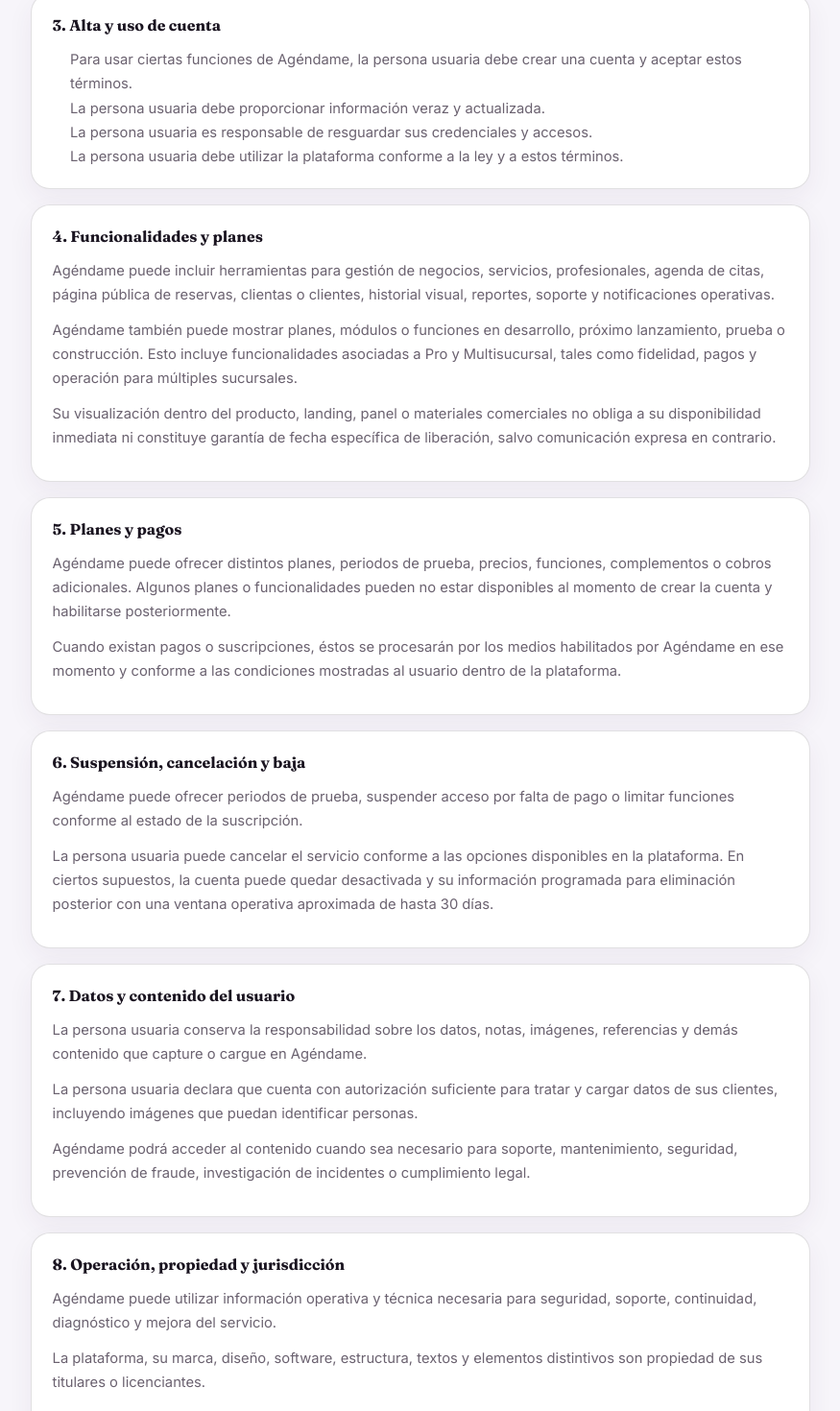
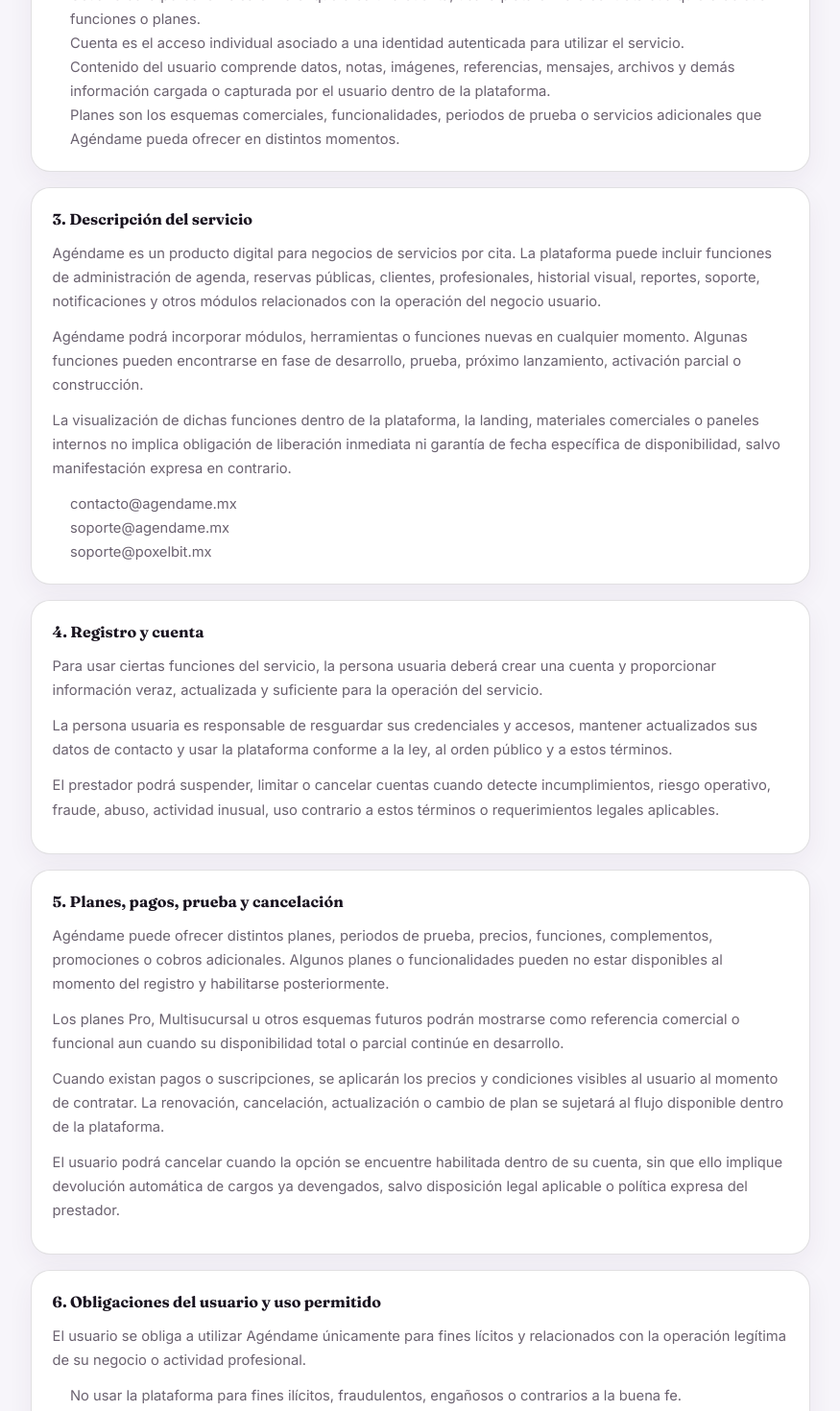
Before and after one commit to uxurimx/agendame, a Next.js app: page /terminos-y-condiciones in a window 1280 px wide. Shown: the part 700-2170 px from the top of the page at 96% size, without its empty margins (202-1077 px from the left). Built offline with nearby package versions, Linux system fonts and the light colour scheme; no server answers; the database is empty.

Commit message:
Refinar textos legales públicos

```diff
--- a/src/app/aviso-de-privacidad/page.tsx
+++ b/src/app/aviso-de-privacidad/page.tsx
@@ -9,71 +9,81 @@
   {
     title: "1. Responsable",
     paragraphs: [
-      "POXELBIT SAS, con domicilio en Hermanos Flores Magón #3102, Infonavit Humaya, Culiacán, Sinaloa, México, C.P. 80020, es responsable del tratamiento de los datos personales recabados a través de Agéndame.",
+      "POXELBIT SAS, en su carácter de prestador de servicios digitales y operador de Agéndame en México, es responsable del tratamiento de los datos personales recabados a través de la plataforma.",
     ],
     bullets: ["contacto@agendame.mx", "soporte@agendame.mx", "soporte@poxelbit.mx"],
   },
   {
-    title: "2. Datos que podemos tratar",
+    title: "2. Datos personales que podemos recabar y tratar",
     bullets: [
-      "Datos de cuenta del negocio, como nombre, correo, teléfono, nombre comercial y datos básicos de operación.",
-      "Datos de clientas o clientes capturados por el negocio usuario, como nombre, teléfono, correo, notas, historial de citas y preferencias.",
-      "Imágenes o referencias visuales cargadas por el negocio usuario.",
-      "Datos necesarios para acceso, seguridad, soporte, cobro, operación y continuidad del servicio.",
+      "Datos de identificación y contacto del usuario o del negocio, como nombre, correo, teléfono, nombre comercial y datos básicos de operación.",
+      "Datos de autenticación, acceso, seguridad y continuidad del servicio.",
+      "Datos de clientas o clientes capturados por el propio usuario dentro de la plataforma.",
+      "Notas, historial, referencias visuales, imágenes y demás contenido cargado por el usuario.",
+      "Datos necesarios para soporte, cobro, administración de la cuenta, prevención de fraude, continuidad operativa y cumplimiento legal.",
     ],
   },
   {
-    title: "3. Finalidades",
+    title: "3. Finalidades primarias del tratamiento",
     bullets: [
-      "Crear, administrar y proteger la cuenta del negocio usuario.",
-      "Operar la agenda, reservas, servicios, profesionales, clientas, citas y herramientas relacionadas.",
-      "Procesar cobros, suscripciones, cambios de plan y solicitudes del usuario.",
-      "Atender soporte, seguridad, prevención de fraude y cumplimiento legal.",
-      "Mejorar y mantener el servicio.",
+      "Crear, administrar, autenticar y proteger la cuenta del usuario.",
+      "Operar la plataforma y sus funciones de agenda, reservas, clientes, profesionales, historial, reportes y herramientas relacionadas.",
+      "Procesar solicitudes, soporte, cobros, suscripciones, cambios de plan, cancelaciones y atención operativa.",
+      "Prevenir fraude, abuso, accesos no autorizados, incidentes de seguridad o usos contrarios a los términos aplicables.",
+      "Mantener, mejorar, diagnosticar y dar continuidad al servicio.",
+      "Cumplir obligaciones legales, regulatorias o requerimientos de autoridad competente.",
     ],
   },
   {
     title: "4. Datos de terceros capturados por el usuario",
     paragraphs: [
       "El negocio usuario es responsable de contar con base legal, aviso y autorizaciones necesarias para capturar datos de sus clientes dentro de Agéndame.",
-      "Si el negocio usuario sube fotografías o referencias visuales que puedan identificar a una persona, declara que cuenta con autorización suficiente para dicho tratamiento.",
+      "Si el negocio usuario sube fotografías, referencias visuales o cualquier contenido que pueda identificar a una persona, declara que cuenta con autorización suficiente para dicho tratamiento y asume la responsabilidad correspondiente frente a terceros.",
     ],
   },
   {
-    title: "5. Acceso a la información",
+    title: "5. Acceso, uso interno y compartición limitada",
     paragraphs: [
-      "Agéndame no usa los datos del negocio usuario ni de sus clientes para fines ajenos a la operación del servicio. Sin embargo, sí puede acceder a cierta información cuando sea necesario para soporte técnico, mantenimiento, seguridad, prevención de fraude, investigación de incidentes o cumplimiento legal.",
+      "Agéndame no comercializa los datos personales recabados a través de la plataforma como parte ordinaria de su operación. No obstante, podrá acceder, utilizar o compartir cierta información cuando ello sea necesario para operar correctamente el servicio, prestar soporte técnico, mantenimiento, verificación, diagnóstico, continuidad operativa, seguridad, prevención de fraude, atención de incidentes o cumplimiento de obligaciones legales.",
+      "La información también podrá ser tratada por terceros o proveedores que apoyen la operación tecnológica del servicio, en la medida estrictamente necesaria para su funcionamiento.",
     ],
   },
   {
-    title: "6. Conservación y eliminación",
+    title: "6. Conservación, bloqueo y eliminación",
     paragraphs: [
-      "Agéndame puede conservar la información mientras exista una relación activa con el negocio usuario y durante el tiempo necesario para fines operativos, legales, de seguridad, respaldo o resolución de controversias.",
-      "Cuando el usuario solicite la eliminación de su cuenta, la cuenta puede quedar desactivada y programada para eliminación posterior. Actualmente Agéndame contempla una ventana operativa de hasta 30 días para retención temporal, reactivación, validación y proceso de eliminación correspondiente.",
+      "Agéndame podrá conservar la información mientras exista relación activa con el usuario y por el tiempo razonablemente necesario para fines operativos, contractuales, legales, de seguridad, auditoría, respaldo, continuidad del servicio o atención de controversias.",
+      "Cuando el usuario solicite la cancelación o eliminación de su cuenta, la información podrá quedar desactivada, bloqueada o programada para eliminación posterior conforme a las políticas operativas vigentes, incluyendo una ventana de retención temporal para validación, reactivación, prevención de abuso, seguridad o cumplimiento legal.",
     ],
   },
   {
-    title: "7. Derechos ARCO",
+    title: "7. Derechos ARCO y revocación del consentimiento",
     paragraphs: [
       "La persona titular puede solicitar acceso, rectificación, cancelación u oposición respecto de sus propios datos, así como revocar el consentimiento cuando legalmente proceda.",
-      "La solicitud deberá incluir al menos nombre de la persona solicitante, medio de contacto para responder, relación con la cuenta o datos involucrados y una descripción clara de la solicitud.",
+      "La solicitud deberá incluir al menos nombre de la persona solicitante, medio de contacto para responder, relación con la cuenta o datos involucrados, una descripción clara de la solicitud y elementos razonables para identificar la información relacionada.",
     ],
   },
   {
-    title: "8. Cambios al aviso",
+    title: "8. Medidas, alcances y limitaciones",
     paragraphs: [
-      "Agéndame podrá modificar este aviso para reflejar cambios legales, técnicos, operativos o comerciales. La versión vigente deberá publicarse en los canales oficiales del servicio.",
-      "Agéndame puede incorporar nuevas funciones, planes, mejoras o módulos en el tiempo. La aparición de funciones en desarrollo, preventa, prueba, próximo lanzamiento o construcción dentro del producto o materiales comerciales no implica disponibilidad inmediata para todos los usuarios, salvo que expresamente se indique lo contrario.",
+      "Agéndame implementa medidas razonables de carácter administrativo, técnico y operativo para proteger la información tratada dentro de la plataforma. Sin embargo, ningún entorno digital puede garantizar seguridad absoluta o invulnerabilidad total frente a incidentes, accesos no autorizados o eventos fuera del control razonable del prestador.",
+      "El usuario también reconoce que la seguridad del servicio depende en parte del resguardo de sus accesos, contraseñas, dispositivos, cuentas y prácticas internas.",
     ],
   },
-];
+  {
+    title: "9. Cambios al aviso y evolución del servicio",
+    paragraphs: [
+      "Agéndame podrá modificar este aviso para reflejar cambios legales, técnicos, operativos, comerciales o funcionales del servicio. La versión vigente será la publicada en los canales oficiales de la plataforma.",
+      "La incorporación de nuevas funciones, módulos, planes, herramientas, mejoras o servicios en desarrollo no modifica por sí sola la naturaleza general de este aviso, salvo que exista un cambio material en el tratamiento de datos que deba informarse de forma adicional.",
+    ],
+  },
+] as const;
 
 export default function PrivacyPage() {
   return (
     <LegalPage
       title="Aviso de Privacidad"
       updatedAt="2 de agosto de 2026"
-      intro="Este aviso describe, de forma general, qué datos usa Agéndame y para qué fines dentro de la operación del servicio."
+      intro="Este aviso describe de forma general qué datos puede tratar Agéndame, con qué finalidades y bajo qué criterios operativos, de seguridad y responsabilidad se gestiona la información dentro de la plataforma."
       sections={sections}
     />
   );
--- a/src/app/terminos-y-condiciones/page.tsx
+++ b/src/app/terminos-y-condiciones/page.tsx
@@ -7,73 +7,95 @@
 
 const sections = [
   {
-    title: "1. Objeto",
+    title: "1. Aceptación de los términos y condiciones",
     paragraphs: [
-      "Agéndame es una plataforma web para administración de citas, agenda, clientas, profesionales, reportes y reservas públicas para negocios de servicios por cita.",
+      "Al acceder, registrarse o utilizar Agéndame, la persona usuaria acepta estos Términos y Condiciones y se obliga a cumplirlos. Si no está de acuerdo con ellos, deberá abstenerse de usar la plataforma.",
+      "El uso continuado de Agéndame, así como la creación de una cuenta o contratación de cualquier plan, se considerará manifestación expresa de aceptación de estos términos y de la documentación legal relacionada.",
     ],
   },
   {
-    title: "2. Prestador del servicio",
+    title: "2. Definiciones",
+    bullets: [
+      "Agéndame es la plataforma digital de gestión de citas, clientes, agenda, reportes, reservas y herramientas relacionadas.",
+      "Prestador es POXELBIT SAS, empresa operadora del servicio.",
+      "Usuario es la persona física o moral que crea una cuenta, usa la plataforma o contrata cualquiera de sus funciones o planes.",
+      "Cuenta es el acceso individual asociado a una identidad autenticada para utilizar el servicio.",
+      "Contenido del usuario comprende datos, notas, imágenes, referencias, mensajes, archivos y demás información cargada o capturada por el usuario dentro de la plataforma.",
+      "Planes son los esquemas comerciales, funcionalidades, periodos de prueba o servicios adicionales que Agéndame pueda ofrecer en distintos momentos.",
+    ],
+  },
+  {
+    title: "3. Descripción del servicio",
     paragraphs: [
-      "El servicio Agéndame es operado por POXELBIT SAS, con domicilio en Hermanos Flores Magón #3102, Infonavit Humaya, Culiacán, Sinaloa, México, C.P. 80020.",
+      "Agéndame es un producto digital para negocios de servicios por cita. La plataforma puede incluir funciones de administración de agenda, reservas públicas, clientes, profesionales, historial visual, reportes, soporte, notificaciones y otros módulos relacionados con la operación del negocio usuario.",
+      "Agéndame podrá incorporar módulos, herramientas o funciones nuevas en cualquier momento. Algunas funciones pueden encontrarse en fase de desarrollo, prueba, próximo lanzamiento, activación parcial o construcción.",
+      "La visualización de dichas funciones dentro de la plataforma, la landing, materiales comerciales o paneles internos no implica obligación de liberación inmediata ni garantía de fecha específica de disponibilidad, salvo manifestación expresa en contrario.",
     ],
     bullets: ["contacto@agendame.mx", "soporte@agendame.mx", "soporte@poxelbit.mx"],
   },
   {
-    title: "3. Alta y uso de cuenta",
-    bullets: [
-      "Para usar ciertas funciones de Agéndame, la persona usuaria debe crear una cuenta y aceptar estos términos.",
-      "La persona usuaria debe proporcionar información veraz y actualizada.",
-      "La persona usuaria es responsable de resguardar sus credenciales y accesos.",
-      "La persona usuaria debe utilizar la plataforma conforme a la ley y a estos términos.",
+    title: "4. Registro y cuenta",
+    paragraphs: [
+      "Para usar ciertas funciones del servicio, la persona usuaria deberá crear una cuenta y proporcionar información veraz, actualizada y suficiente para la operación del servicio.",
+      "La persona usuaria es responsable de resguardar sus credenciales y accesos, mantener actualizados sus datos de contacto y usar la plataforma conforme a la ley, al orden público y a estos términos.",
+      "El prestador podrá suspender, limitar o cancelar cuentas cuando detecte incumplimientos, riesgo operativo, fraude, abuso, actividad inusual, uso contrario a estos términos o requerimientos legales aplicables.",
     ],
   },
   {
-    title: "4. Funcionalidades y planes",
+    title: "5. Planes, pagos, prueba y cancelación",
     paragraphs: [
-      "Agéndame puede incluir herramientas para gestión de negocios, servicios, profesionales, agenda de citas, página pública de reservas, clientas o clientes, historial visual, reportes, soporte y notificaciones operativas.",
-      "Agéndame también puede mostrar planes, módulos o funciones en desarrollo, próximo lanzamiento, prueba o construcción. Esto incluye funcionalidades asociadas a Pro y Multisucursal, tales como fidelidad, pagos y operación para múltiples sucursales.",
-      "Su visualización dentro del producto, landing, panel o materiales comerciales no obliga a su disponibilidad inmediata ni constituye garantía de fecha específica de liberación, salvo comunicación expresa en contrario.",
+      "Agéndame puede ofrecer distintos planes, periodos de prueba, precios, funciones, complementos, promociones o cobros adicionales. Algunos planes o funcionalidades pueden no estar disponibles al momento del registro y habilitarse posteriormente.",
+      "Los planes Pro, Multisucursal u otros esquemas futuros podrán mostrarse como referencia comercial o funcional aun cuando su disponibilidad total o parcial continúe en desarrollo.",
+      "Cuando existan pagos o suscripciones, se aplicarán los precios y condiciones visibles al usuario al momento de contratar. La renovación, cancelación, actualización o cambio de plan se sujetará al flujo disponible dentro de la plataforma.",
+      "El usuario podrá cancelar cuando la opción se encuentre habilitada dentro de su cuenta, sin que ello implique devolución automática de cargos ya devengados, salvo disposición legal aplicable o política expresa del prestador.",
     ],
   },
   {
-    title: "5. Planes y pagos",
+    title: "6. Obligaciones del usuario y uso permitido",
     paragraphs: [
-      "Agéndame puede ofrecer distintos planes, periodos de prueba, precios, funciones, complementos o cobros adicionales. Algunos planes o funcionalidades pueden no estar disponibles al momento de crear la cuenta y habilitarse posteriormente.",
-      "Cuando existan pagos o suscripciones, éstos se procesarán por los medios habilitados por Agéndame en ese momento y conforme a las condiciones mostradas al usuario dentro de la plataforma.",
+      "El usuario se obliga a utilizar Agéndame únicamente para fines lícitos y relacionados con la operación legítima de su negocio o actividad profesional.",
+    ],
+    bullets: [
+      "No usar la plataforma para fines ilícitos, fraudulentos, engañosos o contrarios a la buena fe.",
+      "No cargar contenido respecto del cual no se tengan derechos, autorizaciones o facultades suficientes.",
+      "No intentar vulnerar la seguridad, integridad, disponibilidad o funcionamiento de la plataforma.",
+      "No copiar, explotar, revender, sublicenciar, descompilar, extraer o reutilizar de forma no autorizada elementos sustanciales del servicio.",
+      "No utilizar Agéndame para afectar derechos de terceros, incluyendo privacidad, imagen, propiedad intelectual o datos personales.",
     ],
   },
   {
-    title: "6. Suspensión, cancelación y baja",
+    title: "7. Datos, contenido del usuario y privacidad operativa",
     paragraphs: [
-      "Agéndame puede ofrecer periodos de prueba, suspender acceso por falta de pago o limitar funciones conforme al estado de la suscripción.",
-      "La persona usuaria puede cancelar el servicio conforme a las opciones disponibles en la plataforma. En ciertos supuestos, la cuenta puede quedar desactivada y su información programada para eliminación posterior con una ventana operativa aproximada de hasta 30 días.",
+      "El usuario conserva la responsabilidad sobre el contenido que cargue, capture, administre o procese dentro de Agéndame, incluyendo datos de clientes, notas internas, imágenes, referencias visuales, información comercial y cualquier otro material incorporado por su cuenta o por personas autorizadas por él.",
+      "El usuario declara y garantiza que cuenta con base legal, consentimiento, aviso o autorización suficiente para tratar y utilizar datos de terceros dentro de la plataforma, especialmente cuando se trate de imágenes, referencias visuales o información que pueda identificar personas.",
+      "Agéndame podrá acceder a cierta información únicamente cuando resulte necesario para operar el servicio, atender soporte, prevenir fraude o incidentes de seguridad, dar mantenimiento, diagnóstico o continuidad operativa, o cumplir obligaciones legales.",
     ],
   },
   {
-    title: "7. Datos y contenido del usuario",
+    title: "8. Propiedad intelectual, disponibilidad y modificaciones",
     paragraphs: [
-      "La persona usuaria conserva la responsabilidad sobre los datos, notas, imágenes, referencias y demás contenido que capture o cargue en Agéndame.",
-      "La persona usuaria declara que cuenta con autorización suficiente para tratar y cargar datos de sus clientes, incluyendo imágenes que puedan identificar personas.",
-      "Agéndame podrá acceder al contenido cuando sea necesario para soporte, mantenimiento, seguridad, prevención de fraude, investigación de incidentes o cumplimiento legal.",
+      "Todos los derechos de propiedad intelectual sobre Agéndame, incluyendo software, código, diseño, interfaz, marcas, logotipos, textos, estructura, documentación, contenidos propios y elementos distintivos, pertenecen al prestador o a sus licenciantes.",
+      "Estos términos no transfieren al usuario derecho de propiedad alguno sobre la plataforma, salvo una licencia limitada, revocable, no exclusiva e intransferible para usar el servicio conforme a su naturaleza y a estos términos.",
+      "Agéndame podrá modificar, actualizar, mejorar, sustituir, limitar o retirar funciones, así como interrumpir temporalmente el servicio por mantenimiento, seguridad, mejoras técnicas o causas externas. La versión vigente de estos términos será la publicada en los canales oficiales del servicio.",
     ],
   },
   {
-    title: "8. Operación, propiedad y jurisdicción",
+    title: "9. Limitación de responsabilidad, indemnidad y legislación aplicable",
     paragraphs: [
-      "Agéndame puede utilizar información operativa y técnica necesaria para seguridad, soporte, continuidad, diagnóstico y mejora del servicio.",
-      "La plataforma, su marca, diseño, software, estructura, textos y elementos distintivos son propiedad de sus titulares o licenciantes.",
-      "Estos términos se interpretarán conforme a las leyes aplicables en México. Cualquier controversia se atenderá ante las autoridades competentes que correspondan conforme a la legislación aplicable, salvo disposición distinta obligatoria por ley.",
+      "Agéndame se ofrece como un servicio digital en mejora continua. En la máxima medida permitida por la ley, el prestador no garantiza que la plataforma operará sin interrupciones, errores, retrasos, vulnerabilidades, pérdidas de conectividad o incompatibilidades con servicios, dispositivos o integraciones de terceros.",
+      "El prestador no será responsable por pérdidas indirectas, incidentales, especiales, punitivas o consecuenciales, ni por actos u omisiones del usuario, su personal, sus clientes o terceros relacionados con su operación, ni por contenido cargado sin autorización suficiente o en contravención de derechos de terceros.",
+      "El usuario acepta defender, sacar en paz y a salvo e indemnizar al prestador frente a reclamaciones, daños, costos, gastos, sanciones, pérdidas o responsabilidades derivadas del uso indebido de la plataforma, incumplimiento de estos términos, violación de derechos de terceros o tratamiento no autorizado de datos personales, imágenes o contenido de terceros.",
+      "Estos términos se interpretarán conforme a las leyes aplicables en México. Cualquier controversia se atenderá ante las autoridades competentes que correspondan conforme a la legislación aplicable y al domicilio que, en su momento, determine el prestador para efectos legales y de notificación.",
     ],
   },
-];
+] as const;
 
 export default function TermsPage() {
   return (
     <LegalPage
       title="Términos y Condiciones"
       updatedAt="2 de agosto de 2026"
-      intro="Estos términos regulan el uso general de Agéndame y la relación entre la plataforma y la persona usuaria."
+      intro="Estos términos regulan el uso de Agéndame, la relación entre el prestador y la persona usuaria, así como los alcances, límites y responsabilidades aplicables al servicio."
       sections={sections}
     />
   );
```
Also changed, not shown: 2 other files (tests, documents, lock files or other folders).
